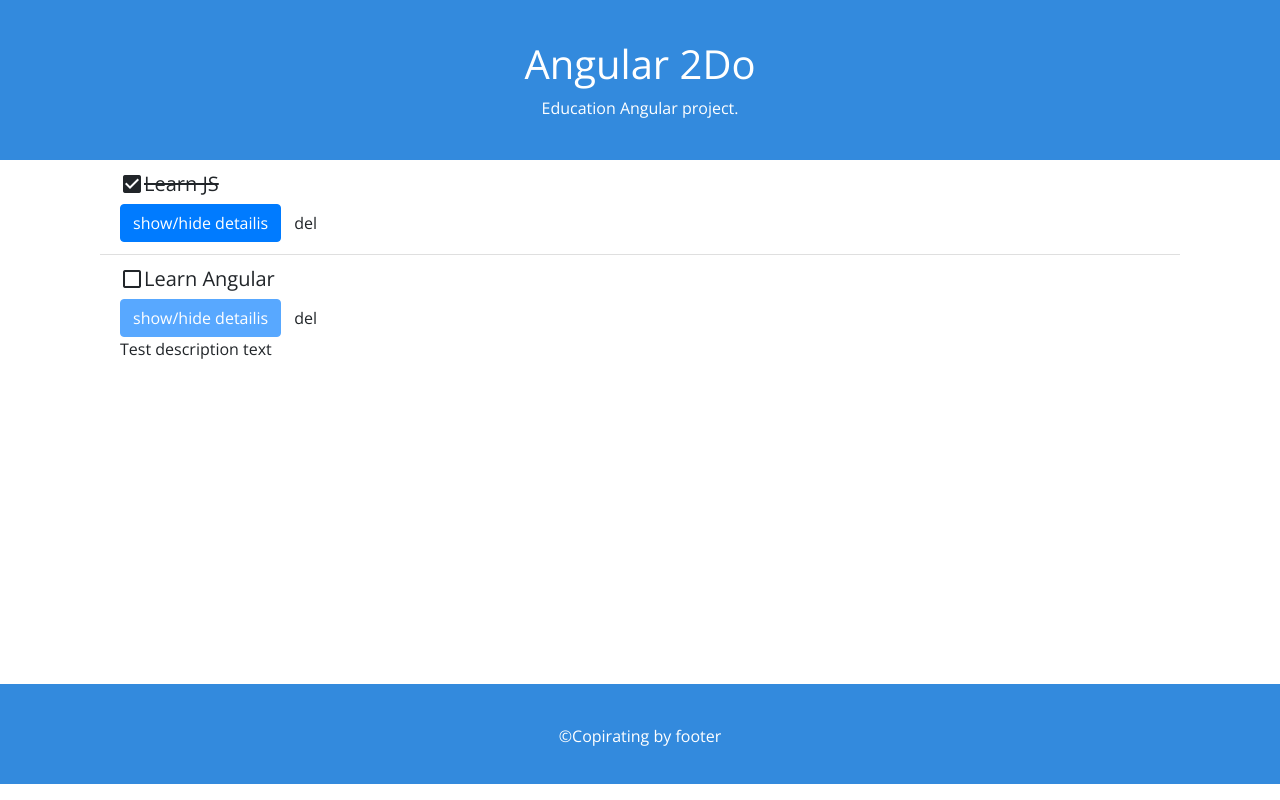
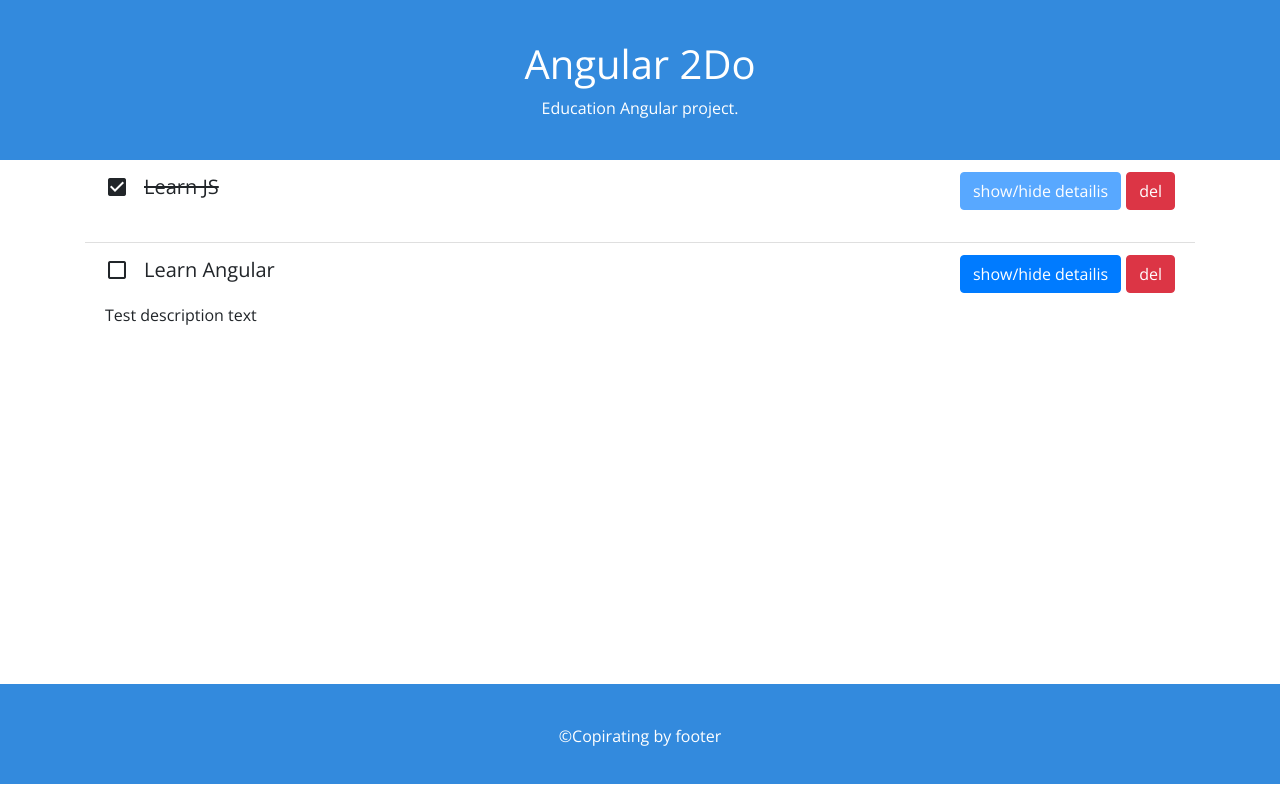
Before and after one commit to Irynanaiko/Angular2Do, an Angular app: page / in a window 1280 px wide. Built offline with nearby package versions, Linux system fonts and the light colour scheme.

Commit message:
add some changes to todos

```diff
--- a/src/app/app.component.html
+++ b/src/app/app.component.html
@@ -2,9 +2,9 @@
 <div id="document">
   <main>
     <app-header></app-header>
-    <div class="container">
-      <app-todos></app-todos>
-    </div>
+    <!-- <div class="container"> -->
+    <app-todos></app-todos>
+    <!-- </div> -->
   </main>
 
   <app-footer></app-footer>
--- a/src/app/pages/todos/todos.component.html
+++ b/src/app/pages/todos/todos.component.html
@@ -1,18 +1,17 @@
 <div class="container">
   <ul *ngIf="todoList" class="list-group list-group-flush todos-list">
-    <li *ngFor="let item of todoList" ngClass="{'is-done': item.isDone}" class="list-group-item todos-item">
+    <li *ngFor="let item of todoList" class="list-group-item todos-item">
 
       <header class="todo-header">
         <div class="d-flex">
           <i class="material-icons check-box">
-            {{item.isDone ? 'check_box' : 'check_box_outline_blank'}}
+            {{(item.isDone) ? 'check_box' : 'check_box_outline_blank'}}
           </i>
-
           <h5 [class.is-done]="item.isDone"> {{item.title}}</h5>
         </div>
         <div class="todo-btn-group">
-          <button class="btn btn-primary" [disabled]="item.description">show/hide detailis</button>
-          <button class="btn btn-denger">del</button>
+          <button class="btn btn-primary" [disabled]="!item.description">show/hide detailis</button>
+          <button class="btn btn-danger">del</button>
         </div>
       </header>
 
@@ -21,8 +20,5 @@
       </div>
     </li>
   </ul>
-
-
   <p *ngIf="!todoList" class="text-center">No Data.</p>
-
 </div>
--- a/src/app/pages/todos/todos.component.scss
+++ b/src/app/pages/todos/todos.component.scss
@@ -1,3 +1,22 @@
 .is-done {
     text-decoration: line-through  ;
 }
+
+.todo-header {
+    display: flex;
+    justify-content: space-between;
+    align-items: center;
+  }
+
+  .check-box {
+    margin-right: 15px;
+    cursor: pointer;
+  }
+
+  .todo-btn-group button:not(:last-child) {
+    margin-right: 5px;
+  }
+
+  .todo-description {
+    padding: 10px 0px;
+  }
```
